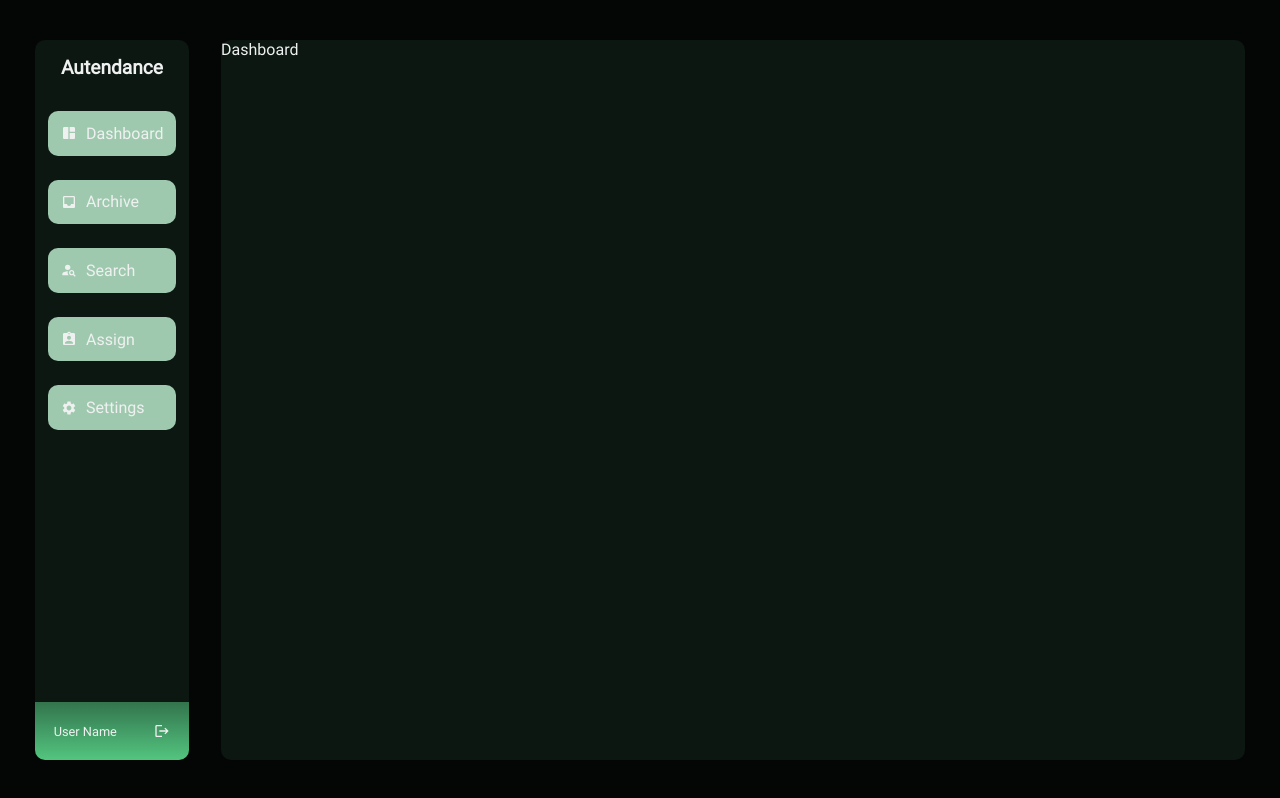
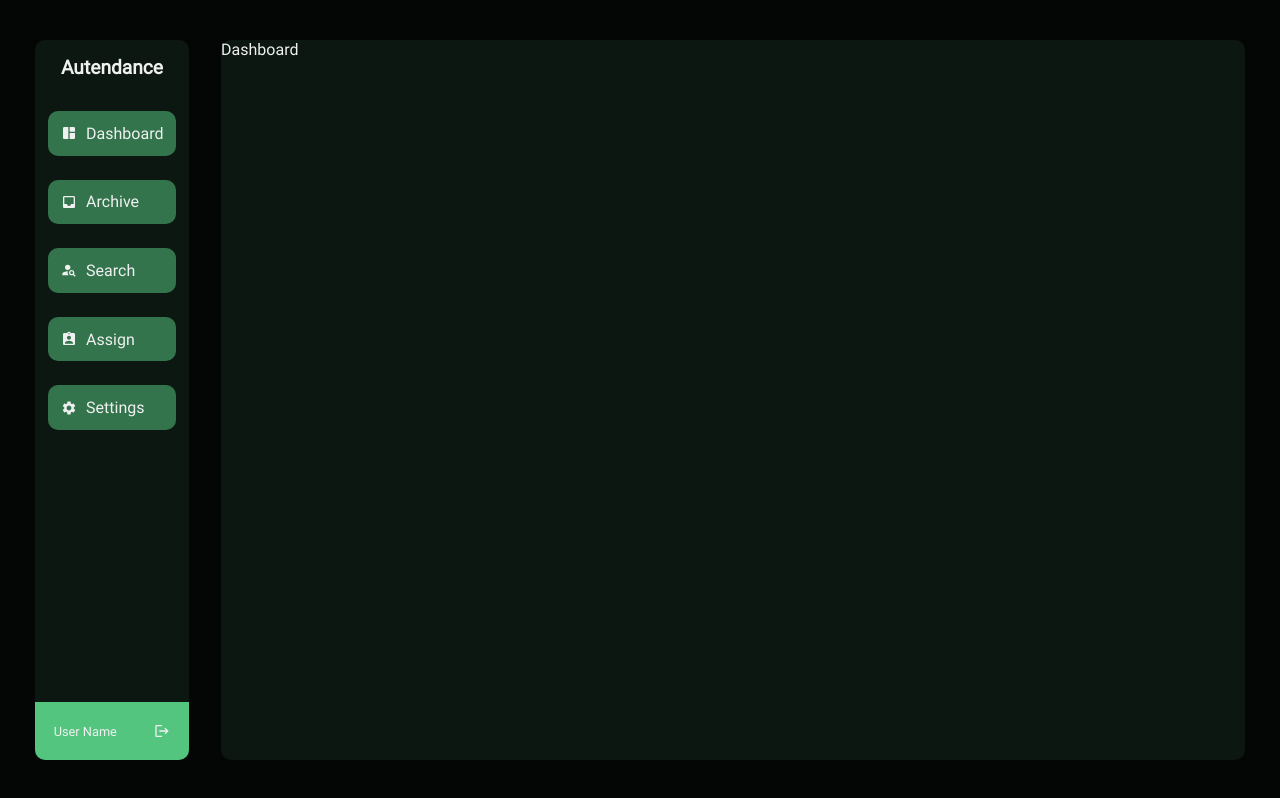
Before and after one commit to simps4simps/Autendance, a React (Vite) app: page / in a window 1280 px wide. Built offline with nearby package versions, Linux system fonts and the light colour scheme.

Commit message:
Changed colors

```diff
--- a/src/components/Nav/Nav.css
+++ b/src/components/Nav/Nav.css
@@ -13,15 +13,15 @@
   border-bottom-left-radius: 5px;
   border-bottom-right-radius: 5px;
 
-  background-color: var(--primary);
+  background-color: var(--secondary);
   border-radius: 10px;
   margin-top: 1.5rem;
   transition-duration: 0.2s;
 }
 
 .links:hover {
-  background-color: #ffffffb4;
-  color: var(--primary);
+  background-color: var(--accent);
+  color: var(--background);
 }
 
 #brand-name > h2 {
@@ -36,7 +36,7 @@
   left: 0;
   bottom: 0;
   width: 100%;
-  background: var(--linearSecondaryAccent);
+  background: var(--accent);
   border-bottom-left-radius: 10px;
   border-bottom-right-radius: 10px;
   display: flex;
```
